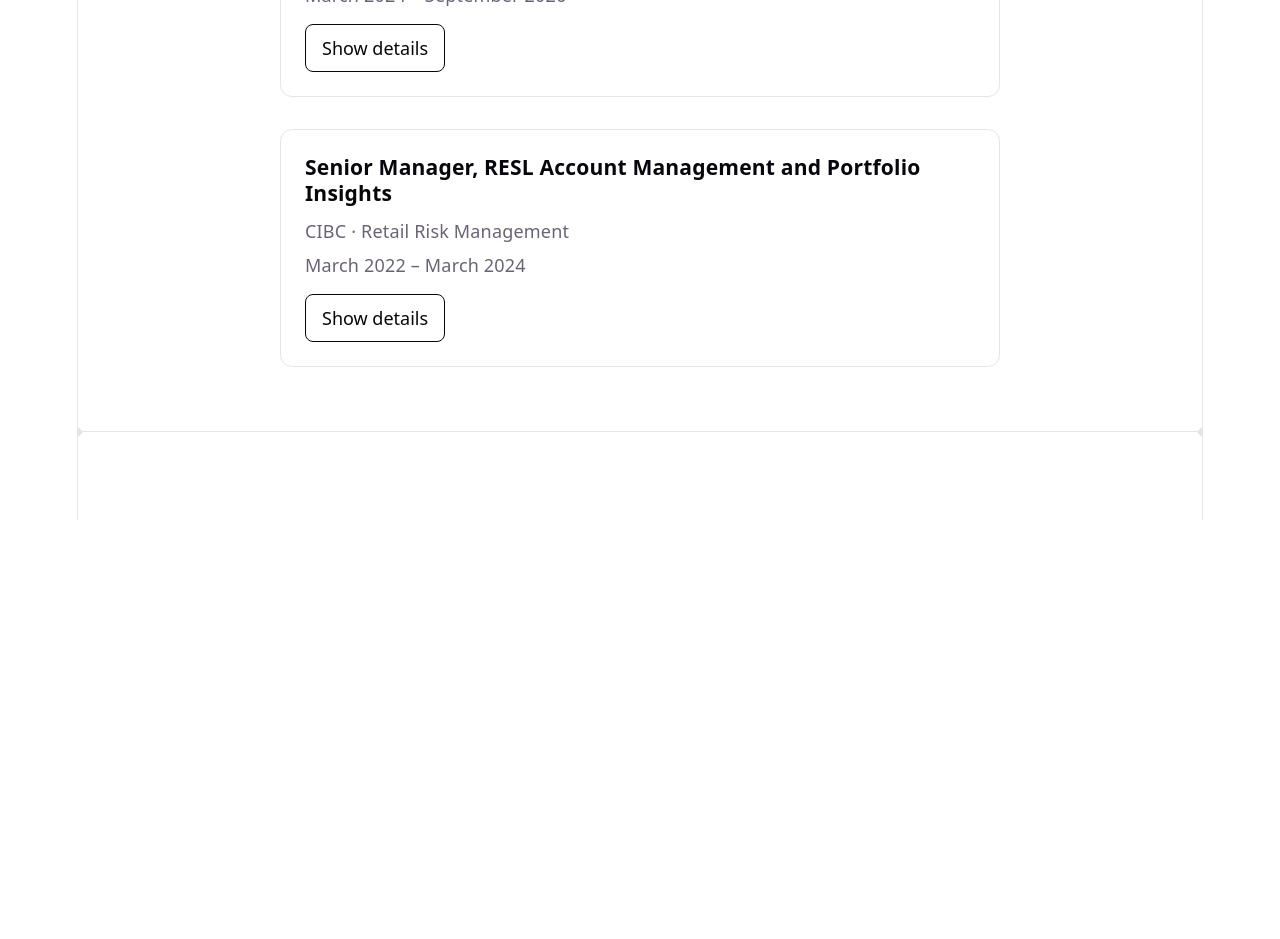
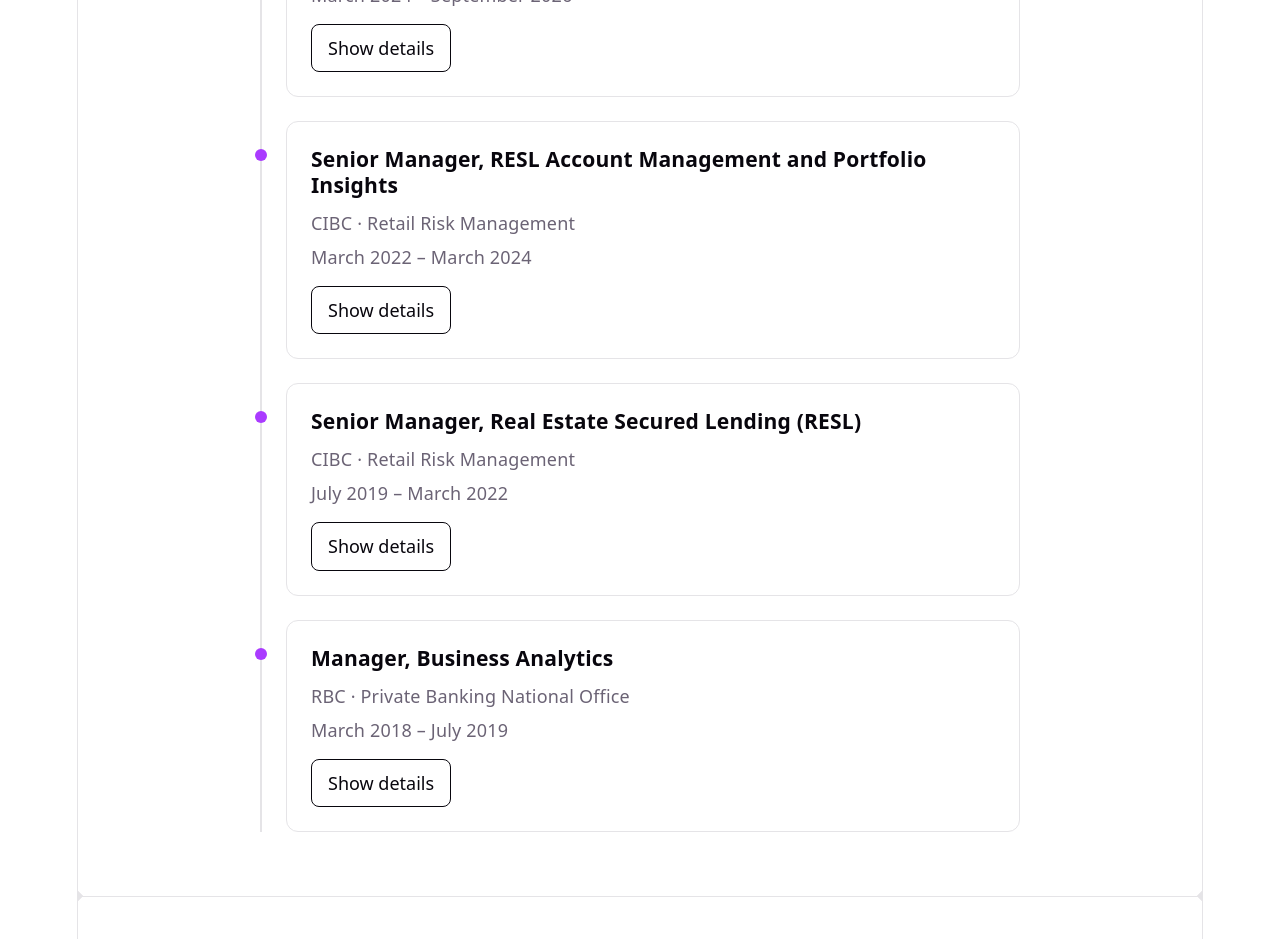
Before and after one commit to AndyTran1013/ResumeSite, a React (Vite) app: page / in a window 1280 px wide. Shown: the part 1040-1979 px from the top of the page. Before the commit the page ends 1560 px from the top, so only its background shows below. Built offline with nearby package versions, Linux system fonts and the light colour scheme.

Commit message:
Build vertical career timeline with four roles

```diff
--- a/src/App.css
+++ b/src/App.css
@@ -125,3 +125,37 @@
     transition: none;
   }
 }
+
+.career-timeline {
+  list-style: none;
+  max-width: 760px;
+  margin: 32px auto 0;
+  padding: 0 0 0 24px;
+  box-sizing: border-box;
+  border-left: 2px solid var(--border);
+  text-align: left;
+}
+
+.timeline-item {
+  position: relative;
+}
+
+.timeline-item + .timeline-item {
+  margin-top: 24px;
+}
+
+.timeline-item::before {
+  content: '';
+  position: absolute;
+  left: -31px;
+  top: 28px;
+  width: 12px;
+  height: 12px;
+  border-radius: 50%;
+  background-color: var(--accent);
+}
+
+.career-timeline .career-entry {
+  max-width: none;
+  margin: 0;
+}
--- a/src/App.jsx
+++ b/src/App.jsx
@@ -28,9 +28,10 @@
       <section className="career" aria-labelledby="career-heading">
         <h2 id="career-heading">Career experience</h2>
 
+      <ol className="career-timeline">
         {careerRoles.map((role) => (
+          <li className="timeline-item" key={role.id}>
             <CareerCard
-          key={role.id}
               role={role}
               isExpanded={expandedRoleId === role.id}
               onToggle={() =>
@@ -39,7 +40,9 @@
                 )
               }
             />
+          </li>
         ))}
+      </ol>
 
       </section>
 
--- a/src/data/career.js
+++ b/src/data/career.js
@@ -22,5 +22,31 @@
     endLabel: 'March 2024',
     summary:
         'Promoted from an individual contributor to a people leader on the same team, leading five analysts focused on account management strategies and portfolio reporting.',
+    },
+
+    {
+    id: 'cibc-resl-individual-contributor',
+    title: 'Senior Manager, Real Estate Secured Lending (RESL)',
+    company: 'CIBC',
+    department: 'Retail Risk Management',
+    startDate: '2019-07',
+    endDate: '2022-03',
+    startLabel: 'July 2019',
+    endLabel: 'March 2022',
+    summary:
+        'Built interactive tools to explain regulatory changes, used Excel mapping to support lending decisions, and implemented a new account management strategy in TRIAD.',
+    },
+
+    {
+    id: 'rbc-business-analytics',
+    title: 'Manager, Business Analytics',
+    company: 'RBC',
+    department: 'Private Banking National Office',
+    startDate: '2018-03',
+    endDate: '2019-07',
+    startLabel: 'March 2018',
+    endLabel: 'July 2019',
+    summary:
+        'Delivered Tableau dashboards from business requirements through data retrieval, design, and implementation.',
     }
 ];
```
Lines whose indentation alone changed are shown as unchanged.
